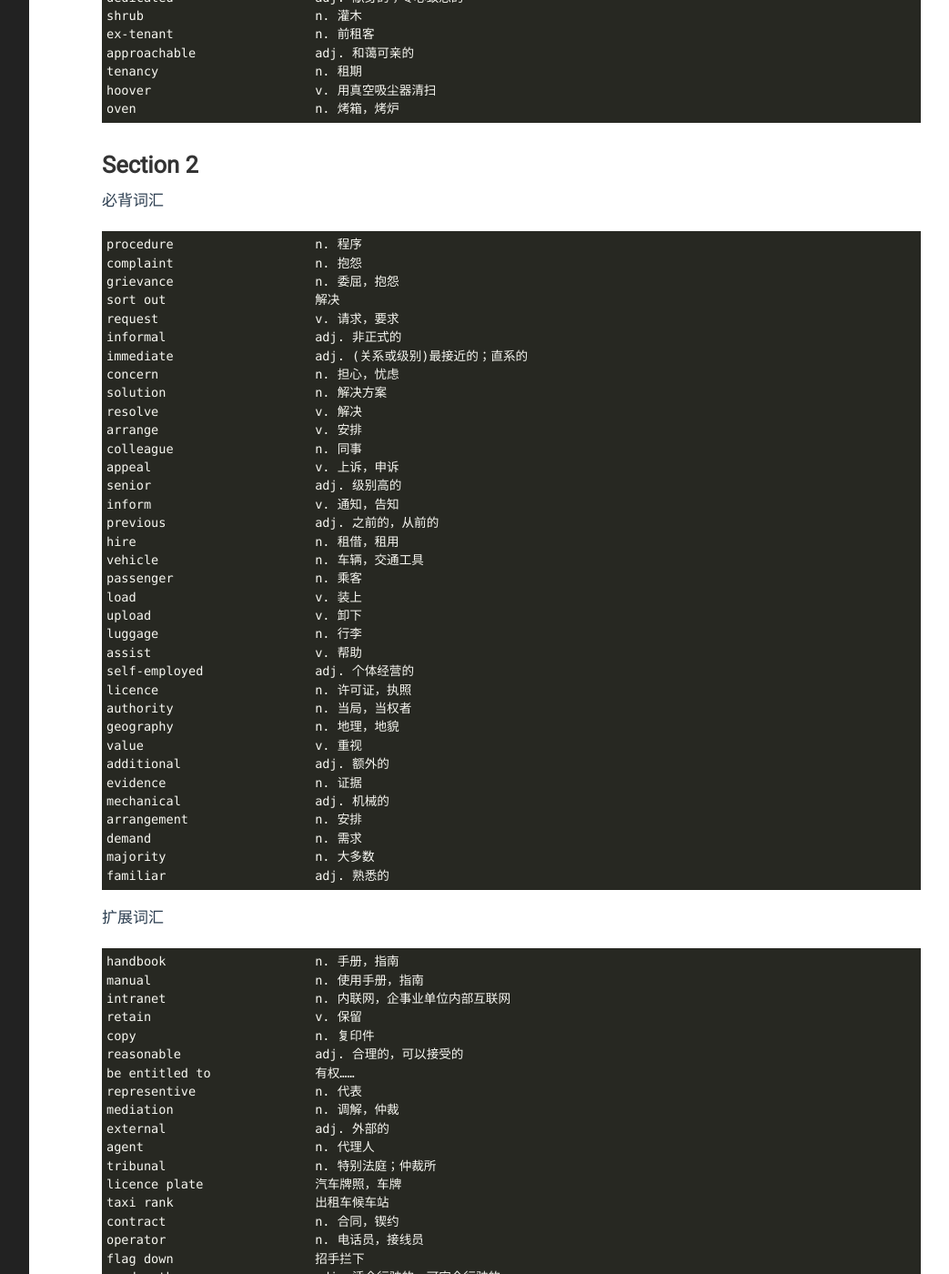
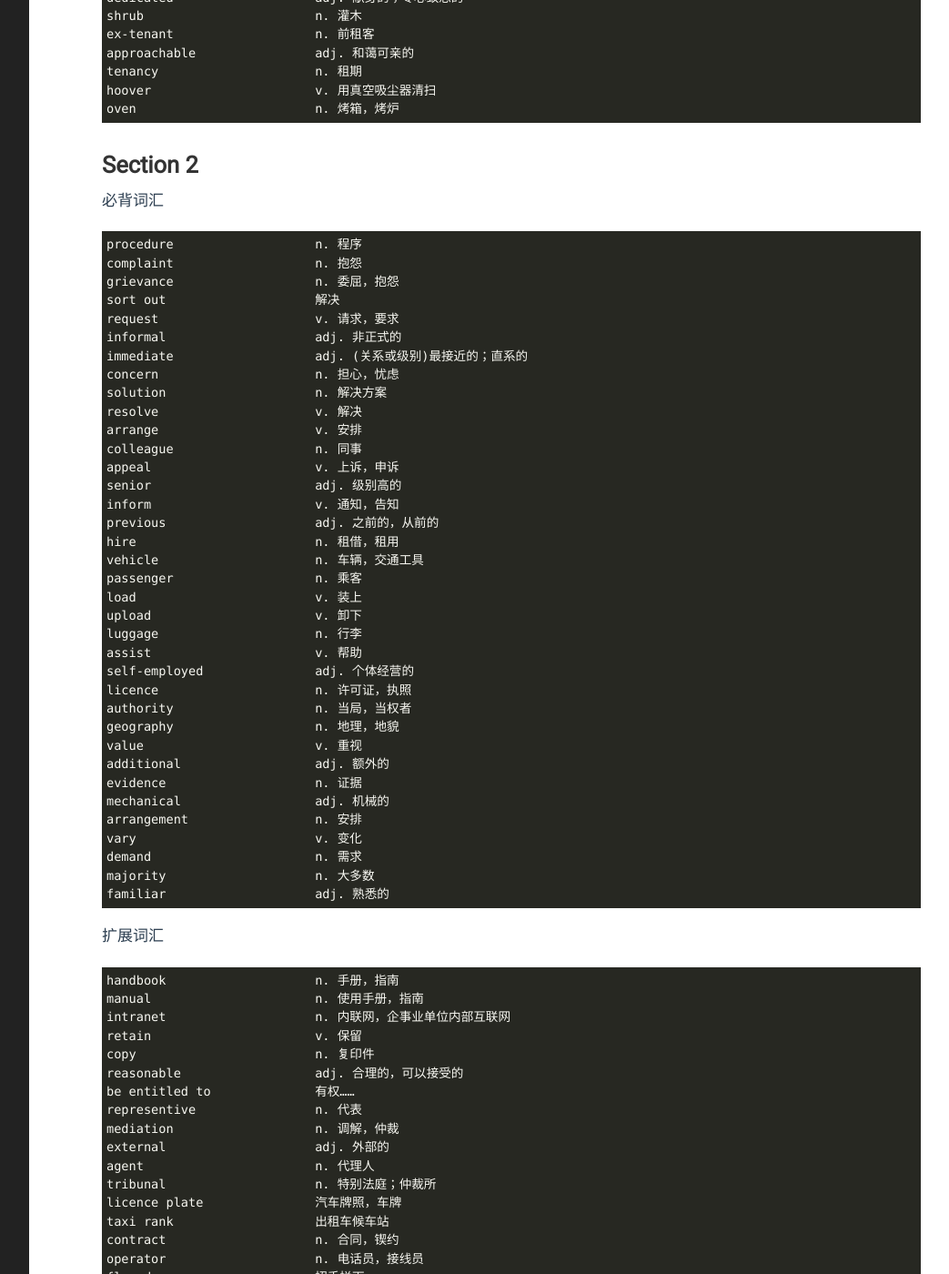
Before and after one commit to yejinp/yejinp.github.io, a Jekyll site: the page built from _posts/2023-05-27-vocabularies for IELTS 17-3 general Training.markdown, in a window 1280 px wide and 1400 px high, scrolled down 6635 px. Shown: the whole window at 91% size, without its empty margins (188-1231 px from the left). Built offline with Jekyll 4.4.1, drawn with Linux system fonts in a browser that asks for light colours.

Commit message:
correct the errors

```diff
--- a/_posts/2023-05-27-vocabularies for IELTS 17-3 general Training.markdown
+++ b/_posts/2023-05-27-vocabularies for IELTS 17-3 general Training.markdown
@@ -358,6 +358,7 @@ additional                  adj. 额外的
 evidence                    n. 证据
 mechanical                  adj. 机械的
 arrangement                 n. 安排
+vary                        v. 变化
 demand                      n. 需求
 majority                    n. 大多数
 familiar                    adj. 熟悉的
```
